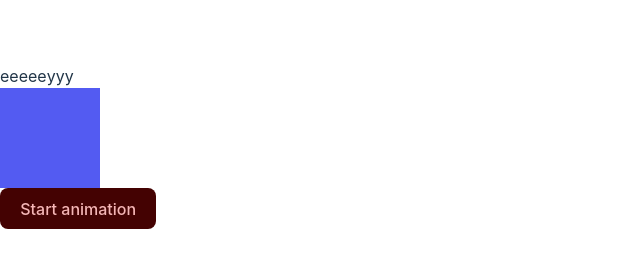
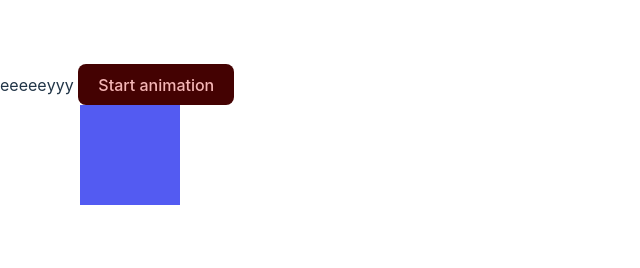
Before and after one commit to andreyka101/draftJS, a website built with Vite: page index.html in a window 1280 px wide. Shown: the whole page, without its empty margins (0-640 px from the left). Built offline with nearby package versions, Linux system fonts and the light colour scheme.

Commit message:
dvvdvddv

```diff
--- a/src/style.css
+++ b/src/style.css
@@ -100,4 +100,6 @@ button:focus-visible {
   height: 100px;
   width: 100px;
   background-color: #535bf2;
+  position: absolute;
+  left:80px;
 }
```
